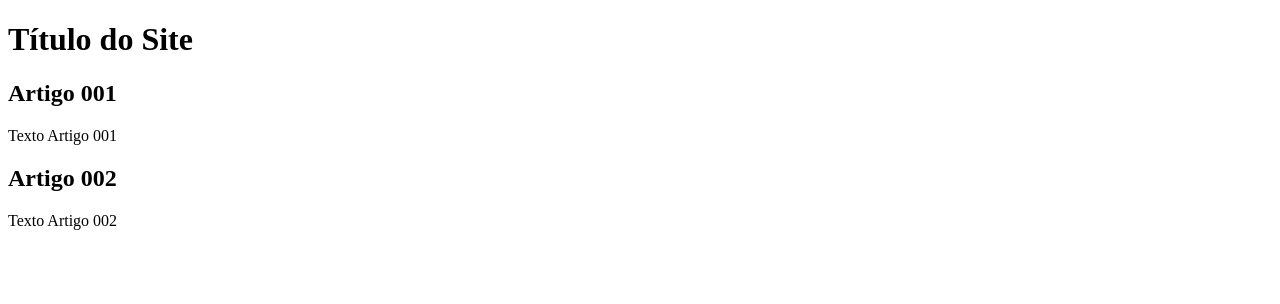
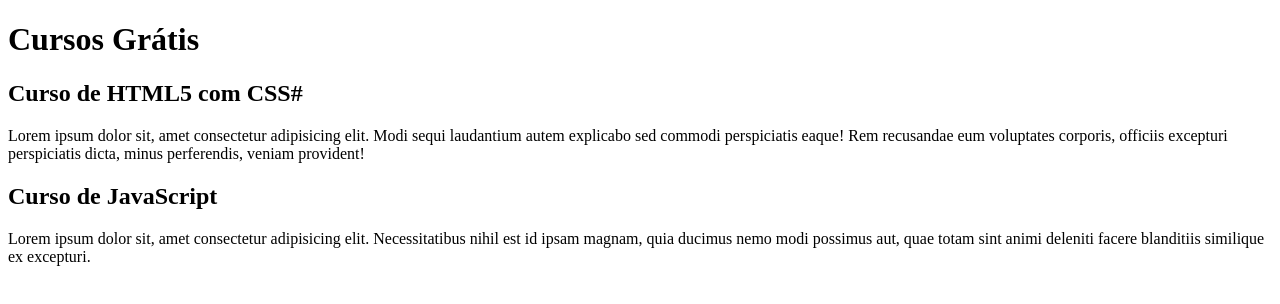
Before and after one commit to rodrigojno/projeto-site, a plain HTML site: page index.html in a window 1280 px wide. Drawn offline with Linux system fonts and the light colour scheme.

Commit message:
comecei a escrever o conteúdo

```diff
--- a/index.html
+++ b/index.html
@@ -8,15 +8,15 @@
 <body>
     <main>
         <header>
-            <h1>Título do Site</h1>
+            <h1>Cursos Grátis</h1>
         </header>
         <article>
-            <h2>Artigo 001</h2>
-            <p>Texto Artigo 001</p>
+            <h2>Curso de HTML5 com CSS#</h2>
+            <p>Lorem ipsum dolor sit, amet consectetur adipisicing elit. Modi sequi laudantium autem explicabo sed commodi perspiciatis eaque! Rem recusandae eum voluptates corporis, officiis excepturi perspiciatis dicta, minus perferendis, veniam provident!</p>
         </article>
         <article>
-            <h2>Artigo 002</h2>
-            <p>Texto Artigo 002</p>
+            <h2>Curso de JavaScript</h2>
+            <p>Lorem ipsum dolor sit, amet consectetur adipisicing elit. Necessitatibus nihil est id ipsam magnam, quia ducimus nemo modi possimus aut, quae totam sint animi deleniti facere blanditiis similique ex excepturi.</p>
         </article>
     </main>
 </body>
```
